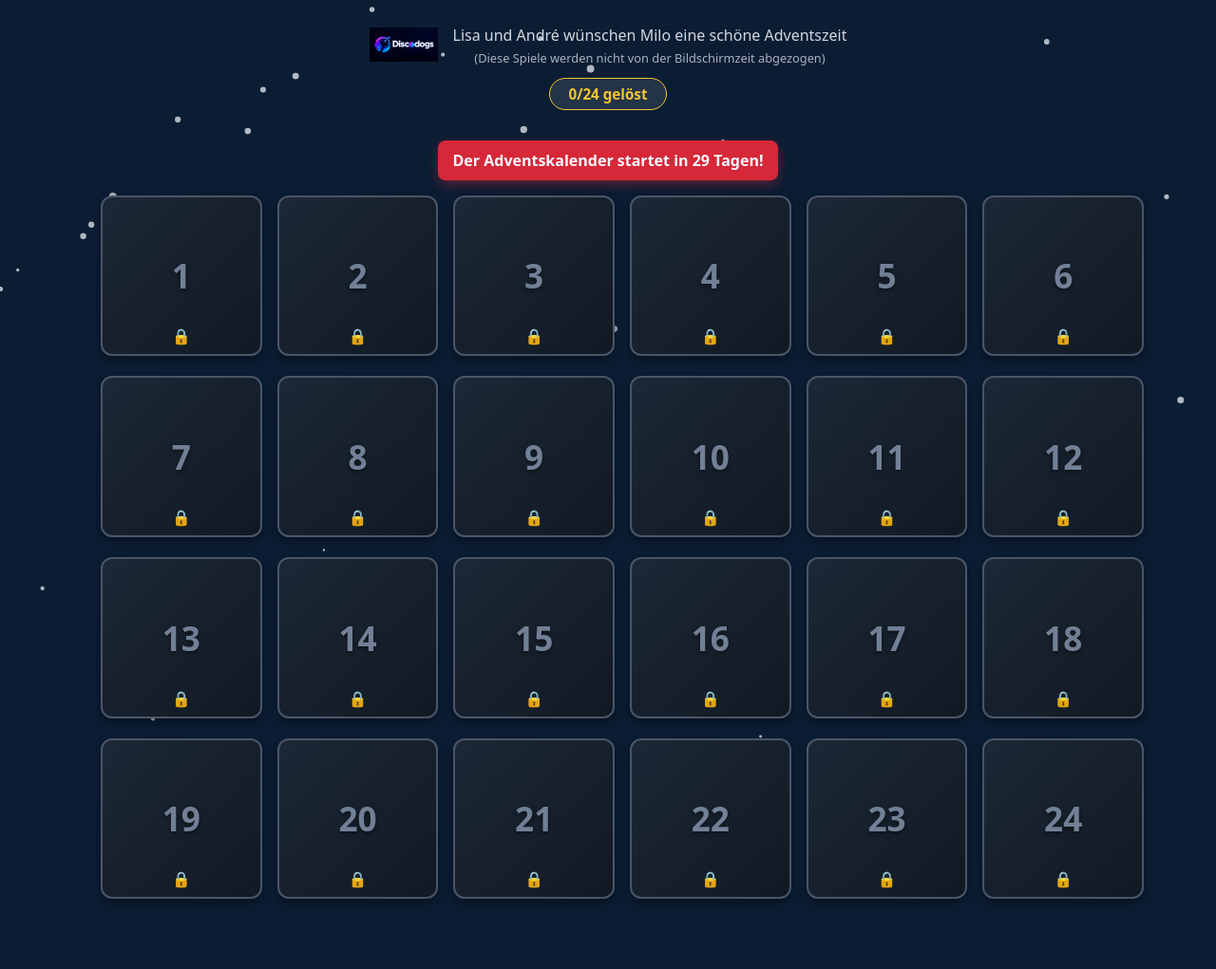
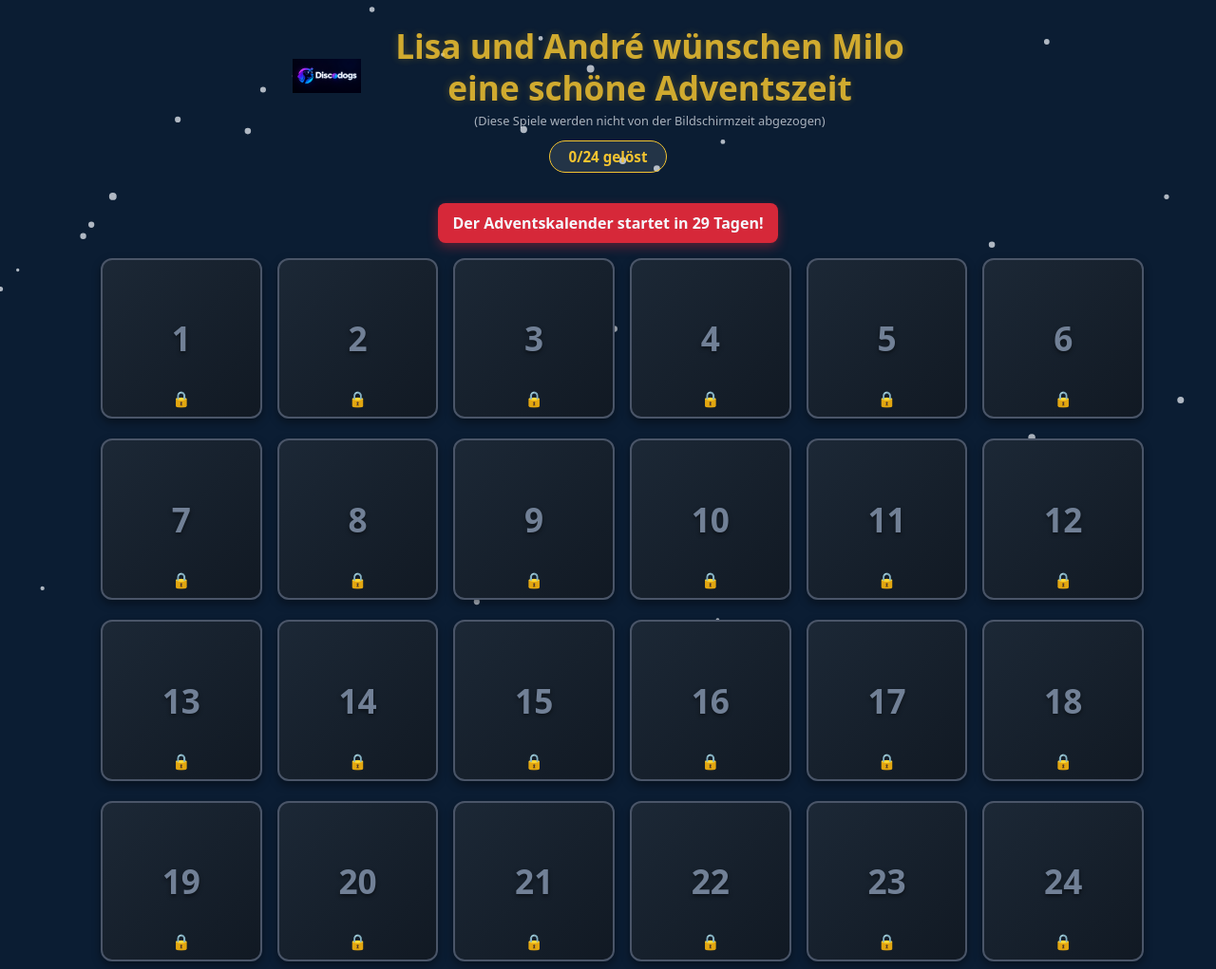
Before and after one commit to rokytnice/adventskalender, a plain HTML site: page milo/index.html in a window 1280 px wide. Shown: the whole page at 95% size. Before the commit the page ends 964 px from the top, so only its background shows below. Drawn offline with Linux system fonts and the light colour scheme; files that its build step writes are made by us from their sources.

Commit message:
Begrüßung als goldene Überschrift
Co-Authored-By: Claude Sonnet 5.5 <noreply@anthropic.com>
Claude-Session: https://claude.ai/code/session_012z24hBrTpnzcM7FmuLgbX7

```diff
--- a/style.css
+++ b/style.css
@@ -349,3 +349,5 @@ main {
 .subtitle span{display:block}.subtitle small{display:block;margin-top:.2rem;font-size:.8rem;opacity:.8}
 .subtitle{text-align:center;max-width:36rem}
 .sr-only{position:absolute;width:1px;height:1px;overflow:hidden;clip:rect(0 0 0 0);white-space:nowrap}
+.subtitle span{color:var(--gold);font-size:clamp(1.3rem,3.6vw,2.2rem);font-weight:700;line-height:1.25;text-shadow:0 0 10px rgba(244,196,48,.3)}
+.subtitle small{color:var(--snow,#f5f9ff)}
```
